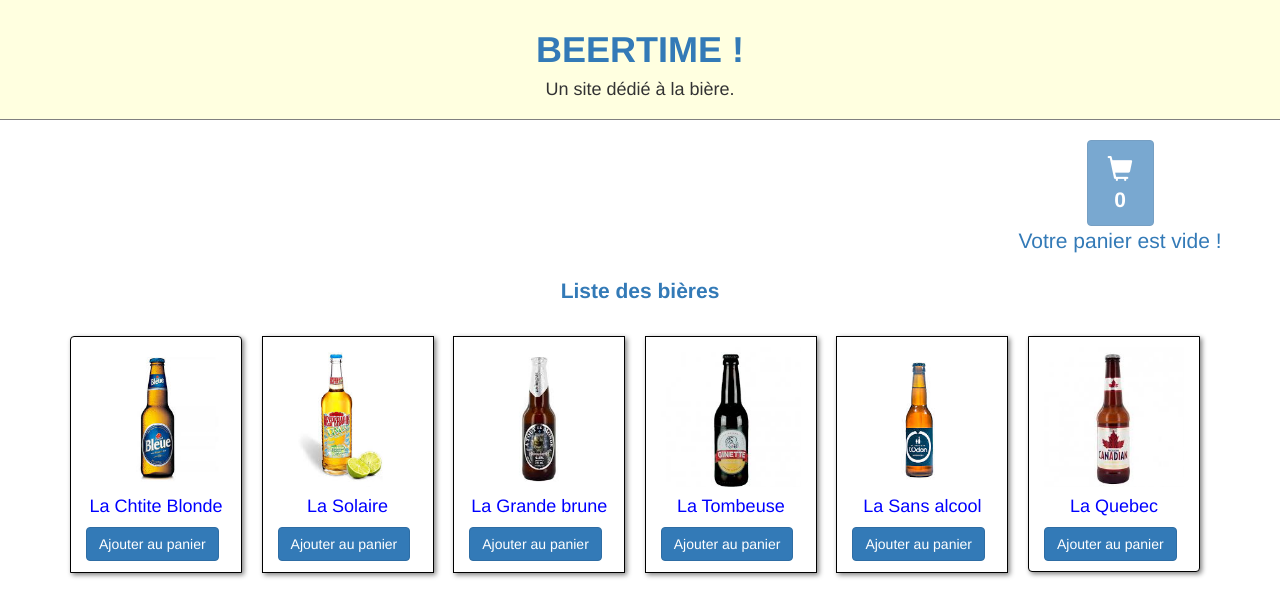
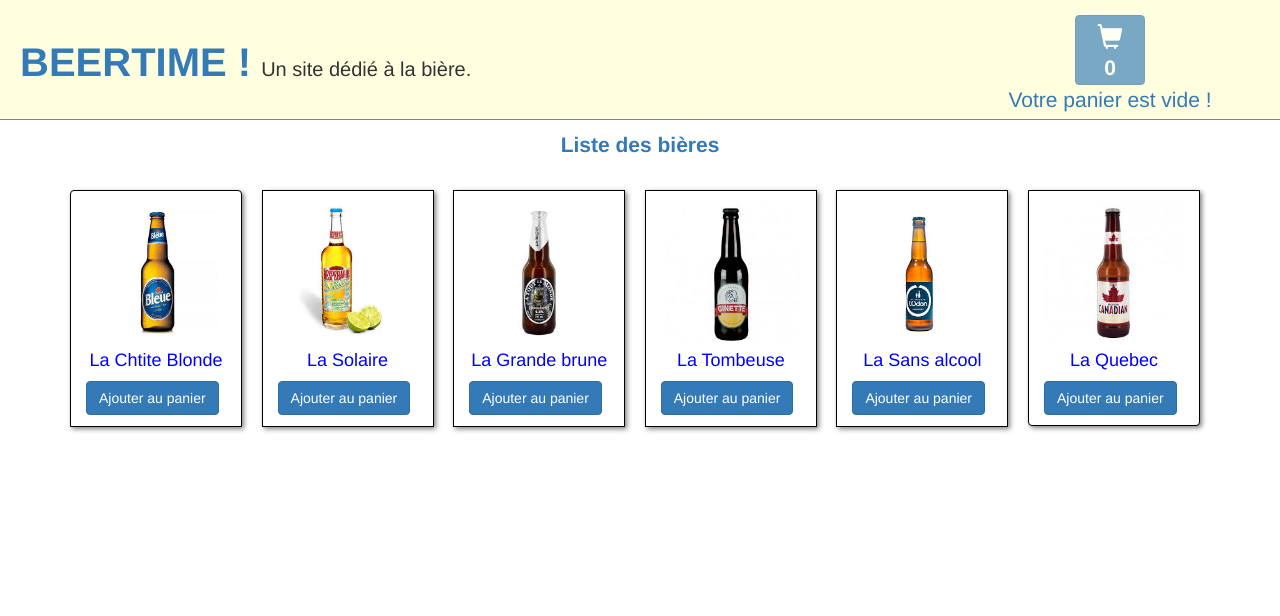
Before and after one commit to HauwDominique/beerTime, an Angular app: page /list in a window 1280 px wide. Shown: the top 616 px of the page. Built offline with nearby package versions, Linux system fonts and the light colour scheme.

Commit message:
Move buttonCart in header

```diff
--- a/src/app/BeerService.ts
+++ b/src/app/BeerService.ts
@@ -9,7 +9,6 @@
     new Beer(4, 'brune', 'Tombeuse', 5, 'Une bière parfumée de miel et de citron.', 3, '/assets/img/ginetteBeer.jpeg'),
     new Beer(5, 'blonde', 'Sans alcool', 0, 'Une bière qui ne vous fera pas tourner la tête.', 3.5, '/assets/img/odonBeer.jpeg'),
     new Beer(6, 'brune', 'Quebec', 5, 'Une bière canadienne inoubliable..', 4.5, '/assets/img/canadianBeer.jpeg'),
-
 ];
 
 @Injectable({
--- a/src/app/ShoppingService.ts
+++ b/src/app/ShoppingService.ts
@@ -37,9 +37,7 @@
    * @return boolean
    */
     public cartIsEmpty():boolean {
-      if (this.totalCartItems === 0) {
-        return true;
-      }
+      return this.totalCartItems === 0;
     }
 
 
--- a/src/app/app.component.css
+++ b/src/app/app.component.css
@@ -1,12 +1,23 @@
 h1{
   font-weight: bold;
+  font-size: 4rem;
+  margin-right: 10px;
+}
+
+h4{
+  font-size: 2rem;
 }
 
 div{
-  text-align: center;
   background-color:lightyellow;
-  padding: 10px;
   border-bottom: grey solid 1px;
-  margin-bottom: 10px;
+  padding:20px;
+  position: absolute;
+}
 
+.flex{
+  display: flex;
+  align-items: baseline;
+  width: 100%;
+  height: 120px;
 }
--- a/src/app/app.component.html
+++ b/src/app/app.component.html
@@ -1,7 +1,8 @@
 <!--The content below is only a placeholder and can be replaced.-->
-<div>
+
+<div class="flex">
   <h1 class="text-primary"> {{ title | uppercase }} ! </h1>
   <h4>Un site dédié à la bière.</h4>
 </div>
 
-  <router-outlet></router-outlet>
+<router-outlet></router-outlet>
--- a/src/app/beers-list/beers-list.component.css
+++ b/src/app/beers-list/beers-list.component.css
@@ -19,6 +19,9 @@
   justify-content : center;
   align-items:center;
   width : 260px;
+  position: relative;
+  top:5px;
+  right: 10px;
 }
 
 .glyphicon-shopping-cart{
@@ -30,7 +33,9 @@
 }
 
 #btnShopping{
-  padding : 15px 20px 0px;
+  padding : 8px 10px 0px;
+  width: 70px;
+  height: 70px;
 }
 
 .contains{
--- a/src/app/shopping-view/shopping-view.component.css
+++ b/src/app/shopping-view/shopping-view.component.css
@@ -18,7 +18,8 @@
   border: solid grey 1px;
   box-shadow: grey 4px 2px 4px 2px;
   border-radius: 7px;
-  margin-bottom: 15px;
+  margin-bottom: 8px;
+  margin-top: 10px;
 }
 
 .nameItem {
```
